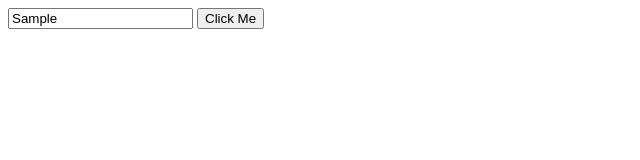
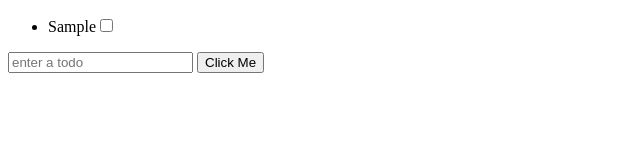
Before and after one commit to shashnayak93/typescript, a website with bundled scripts: page mini-project/index.html in a window 1280 px wide. Both pictures are taken after typing "Sample" into the empty fields and a click on the button "Click Me". Shown: the whole page, without its empty margins (0-640 px from the left). Built offline with nearby package versions, Linux system fonts and the light colour scheme.

Commit message:
Built a ToDo List

```diff
--- a/mini-project/index.html
+++ b/mini-project/index.html
@@ -6,6 +6,7 @@
     <title>Mini Project</title>
 </head>
 <body>
+    <ul id="todolist"></ul>
     <form id="todoform" action="" >
         <input id="todoinput" type="text" placeholder="enter a todo" />
         <button id="btn">Click Me</button>
--- a/mini-project/src/index.ts
+++ b/mini-project/src/index.ts
@@ -1,6 +1,7 @@
 const btn = document.getElementById("btn")!;
 const input = document.getElementById("todoinput")! as HTMLInputElement;
 const form = document.querySelector("form")!;
+const list = document.getElementById("todolist")!;
 
 // form.addEventListener("submit", function(e){
 //     e.preventDefault();
@@ -9,7 +10,14 @@ const form = document.querySelector("form")!;
 
 function handleSubmit(e: SubmitEvent){
     e.preventDefault();
-    console.log("Submitted");
+    const newTodo = input.value;
+    const newLI = document.createElement("li");
+    const checkbox = document.createElement("input");
+    checkbox.type = "checkbox";
+    newLI.append(newTodo);
+    newLI.append(checkbox);
+    list.append(newLI);
+    input.value="";
 }
 
 form.addEventListener("submit",handleSubmit);
```
Also changed, not shown: mini-project/dist/index.js.
